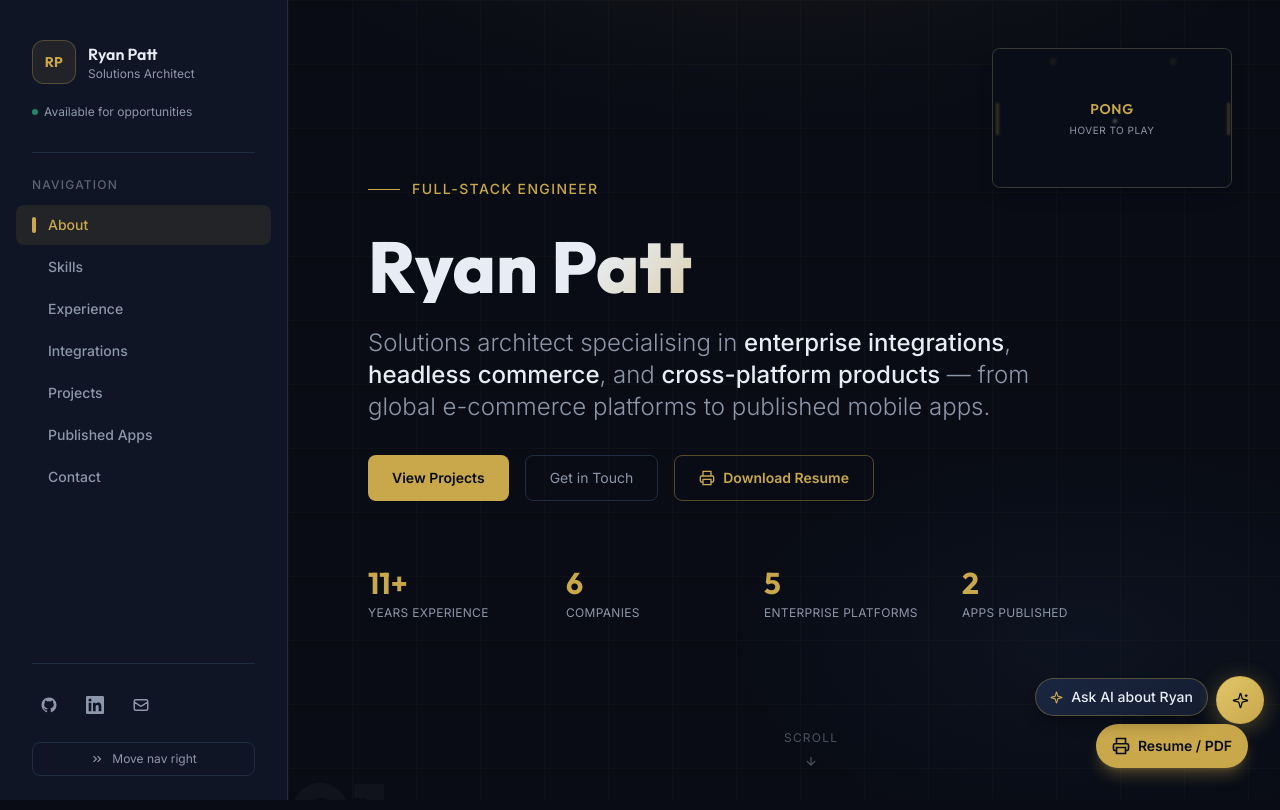
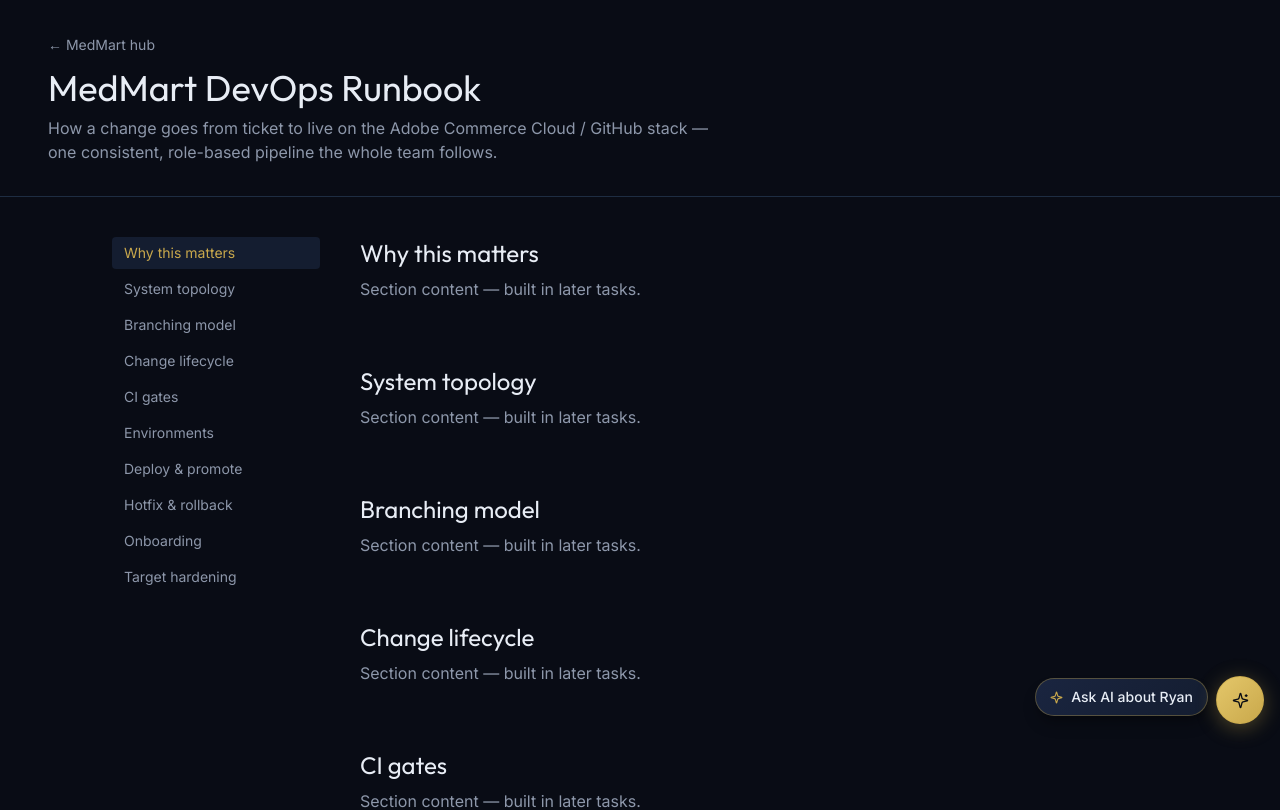
Before and after one commit to ryanpatt/portfolio, a React (Vite) app: page /medmart/devops in a window 1280 px wide. Shown: the top 810 px of the page. Built offline with nearby package versions, Linux system fonts and the light colour scheme.

Commit message:
feat(medmart): scaffold DevOps runbook page, route, and hub card

```diff
--- a/src/App.tsx
+++ b/src/App.tsx
@@ -24,6 +24,7 @@
 const MedmartTeamManagement = lazy(() => import('./components/MedmartTeamManagement'))
 const MedmartMckessonLogicbroker = lazy(() => import('./components/MedmartMckessonLogicbroker'))
 const MedmartPdpDemo = lazy(() => import('./components/MedmartPdpDemo'))
+const MedmartDevOps = lazy(() => import('./components/MedmartDevOps'))
 const KloyHub = lazy(() => import('./components/KloyHub'))
 const KloyProject = lazy(() => import('./components/KloyProject'))
 const FxchPolc = lazy(() => import('./components/FxchPolc'))
@@ -80,6 +81,7 @@
           <Route path="/medmart/team-management" element={<MedmartTeamManagement />} />
           <Route path="/medmart/mckesson-logicbroker" element={<MedmartMckessonLogicbroker />} />
           <Route path="/medmart/pdp-demo" element={<MedmartPdpDemo />} />
+          <Route path="/medmart/devops" element={<MedmartDevOps />} />
           <Route path="/kloy/demo" element={<KloyHub />} />
           <Route path="/kloy/demo/:slug" element={<KloyProject />} />
           <Route path="/kloy/fxch" element={<FxchPolc />} />
--- /dev/null
+++ b/src/components/MedmartDevOps.tsx
@@ -0,0 +1,83 @@
+import { useState, useEffect } from 'react'
+import { Link } from 'react-router-dom'
+
+/* ─── section model (drives the sticky nav + scrollspy) ───────────────────── */
+
+type SectionId =
+  | 'why' | 'topology' | 'branching' | 'lifecycle'
+  | 'ci' | 'environments' | 'deploy' | 'hotfix-rollback'
+  | 'onboarding' | 'hardening'
+
+const SECTIONS: { id: SectionId; label: string }[] = [
+  { id: 'why',              label: 'Why this matters' },
+  { id: 'topology',         label: 'System topology' },
+  { id: 'branching',        label: 'Branching model' },
+  { id: 'lifecycle',        label: 'Change lifecycle' },
+  { id: 'ci',               label: 'CI gates' },
+  { id: 'environments',     label: 'Environments' },
+  { id: 'deploy',           label: 'Deploy & promote' },
+  { id: 'hotfix-rollback',  label: 'Hotfix & rollback' },
+  { id: 'onboarding',       label: 'Onboarding' },
+  { id: 'hardening',        label: 'Target hardening' },
+]
+
+export default function MedmartDevOps() {
+  const [active, setActive] = useState<SectionId>('why')
+
+  useEffect(() => {
+    const obs = new IntersectionObserver(
+      (entries) => {
+        const visible = entries.filter((e) => e.isIntersecting)
+        if (visible.length) setActive(visible[0].target.id as SectionId)
+      },
+      { rootMargin: '-30% 0px -60% 0px', threshold: 0 },
+    )
+    SECTIONS.forEach((s) => {
+      const el = document.getElementById(s.id)
+      if (el) obs.observe(el)
+    })
+    return () => obs.disconnect()
+  }, [])
+
+  return (
+    <div className="min-h-screen bg-bg text-ink">
+      <header className="border-b border-border-subtle px-6 py-8 md:px-12">
+        <Link to="/medmart" className="text-sm text-muted hover:text-gold">← MedMart hub</Link>
+        <h1 className="mt-3 font-display text-3xl md:text-4xl">MedMart DevOps Runbook</h1>
+        <p className="mt-2 max-w-2xl text-muted">
+          How a change goes from ticket to live on the Adobe Commerce Cloud / GitHub stack —
+          one consistent, role-based pipeline the whole team follows.
+        </p>
+      </header>
+
+      <div className="mx-auto flex max-w-6xl gap-10 px-6 py-10 md:px-12">
+        {/* sticky section nav */}
+        <nav className="sticky top-10 hidden h-max w-52 shrink-0 lg:block print:hidden">
+          <ul className="space-y-1 text-sm">
+            {SECTIONS.map((s) => (
+              <li key={s.id}>
+                <a
+                  href={`#${s.id}`}
+                  className={`block rounded px-3 py-1.5 transition-colors ${
+                    active === s.id ? 'bg-card text-gold' : 'text-muted hover:text-ink'
+                  }`}
+                >
+                  {s.label}
+                </a>
+              </li>
+            ))}
+          </ul>
+        </nav>
+
+        <main className="min-w-0 flex-1 space-y-16">
+          {SECTIONS.map((s) => (
+            <section key={s.id} id={s.id} className="scroll-mt-10">
+              <h2 className="font-display text-2xl text-ink">{s.label}</h2>
+              <p className="mt-2 text-muted">Section content — built in later tasks.</p>
+            </section>
+          ))}
+        </main>
+      </div>
+    </div>
+  )
+}
--- a/src/components/MedmartHub.tsx
+++ b/src/components/MedmartHub.tsx
@@ -9,6 +9,24 @@
   bullets: string[]
   icon: React.ReactNode
 }[] = [
+  {
+    path: '/medmart/devops',
+    category: 'Process',
+    categoryColor: 'bg-sky-500/10 text-sky-400 border-sky-500/20',
+    title: 'DevOps Runbook',
+    description: 'The end-to-end development + release pipeline for the Adobe Commerce Cloud / GitHub stack — branching model, CI gates, environment promotion, and deploy/rollback runbooks.',
+    bullets: [
+      'Role-based: Developer · Reviewer/Lead · Release Owner',
+      'Three branches → three Cloud environments, no cherry-picking',
+      'Real CI gates, manual-deploy mechanics, hotfix & rollback',
+    ],
+    icon: (
+      <svg width="22" height="22" viewBox="0 0 24 24" fill="none" stroke="currentColor" strokeWidth="1.5">
+        <path d="M12 3v6m0 6v6M5.6 5.6l4.2 4.2m4.4 4.4l4.2 4.2M3 12h6m6 0h6" />
+        <circle cx="12" cy="12" r="2.5" />
+      </svg>
+    ),
+  },
   {
     path: '/medmart/pdp-demo',
     category: 'Concept',
```
